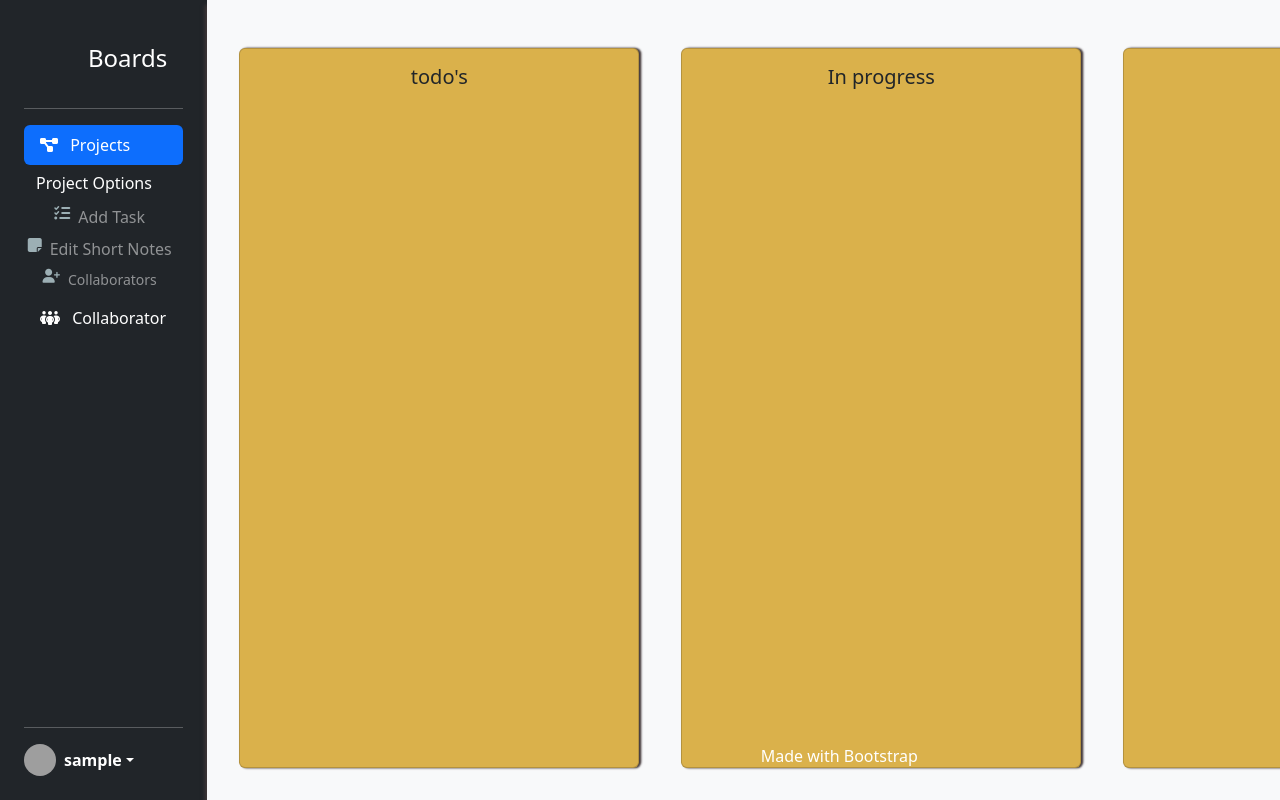
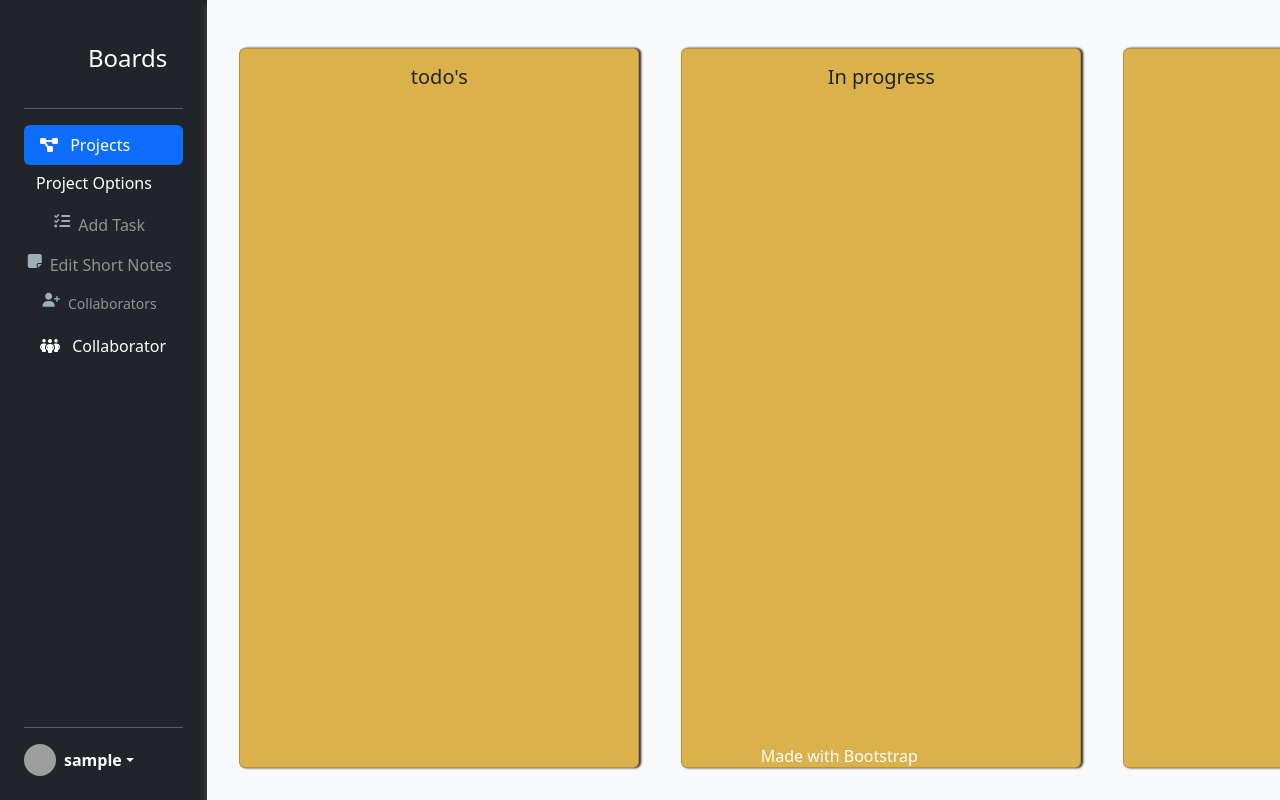
Before and after one commit to LukeI50/Project-Boards, a Django app: a page that uses project_board/templates/project_board/Options/project_options.html in a window 1280 px wide; the page is wider, and only the part inside the window is pictured. Run offline with Django 4.2, Linux system fonts and the light colour scheme; a user stored in the database is signed in; tables that the repository leaves empty hold one stand-in row (values such as "Sample post"); some libraries are stand-ins or nearby versions; grey boxes are pictures that could not be loaded.

Commit message:
Add: margins to styling of project option buttons

```diff
--- a/project_board/templates/project_board/Options/project_options.html
+++ b/project_board/templates/project_board/Options/project_options.html
@@ -1,20 +1,20 @@
 <button class="btn btn-toggle d-inline-flex text-white rounded border-0 d-none d-md-inline" data-bs-toggle="collapse" data-bs-target="#project-options" aria-expanded="true">Project Options</button>
 <div id="project-options" class="collapse show">
-    <ul class="btn-toggle-nav list-unstyled fw-normal pb-1 small">
+    <ul class="btn-toggle-nav list-unstyled fw-normal my-2 small">
         <li>
-            <button id="AddTaskButton" type="button" class="btn link-body-emphasis dropdown-item rounded text-white-50 pl-2 py-1 d-flex justify-content-center" data-bs-toggle="modal" data-bs-target="#AddTaskModal">
+            <button id="AddTaskButton" type="button" class="btn link-body-emphasis dropdown-item rounded text-white-50 pl-2 py-1 d-flex justify-content-center my-2" data-bs-toggle="modal" data-bs-target="#AddTaskModal">
                 <i class="fa-solid fa-list-check color-accent"></i>
                 <span class="mx-2 d-none d-md-inline">Add Task</span>
             </button>
         </li>
         <li>
-            <button type="button" class="btn link-body-emphasis dropdown-item rounded text-white-50 pl-2 py-1 mx-auto d-flex justify-content-center" data-bs-toggle="offcanvas" data-bs-target="#shortNotesEdit" aria-controls="shortNotesEdit">
+            <button type="button" class="btn link-body-emphasis dropdown-item rounded text-white-50 pl-2 py-1 mx-auto d-flex justify-content-center my-2" data-bs-toggle="offcanvas" data-bs-target="#shortNotesEdit" aria-controls="shortNotesEdit">
                 <i class="fa-solid fa-note-sticky color-accent px-auto"></i>
                 <span class="mx-md-2 d-none d-md-inline">Edit Short Notes</span>
             </button>
         </li>
         <li>
-            <a href="#" class="link-body-emphasis text-decoration-none rounded text-white-50 pl-2 py-1 d-flex justify-content-center">
+            <a href="#" class="link-body-emphasis text-decoration-none rounded text-white-50 pl-2 py-1 d-flex justify-content-center my-2">
                 <i class="fa-solid fa-user-plus color-accent"></i>
                 <span class="mx-2 d-none d-md-inline">Collaborators</span>
             </a>
```
